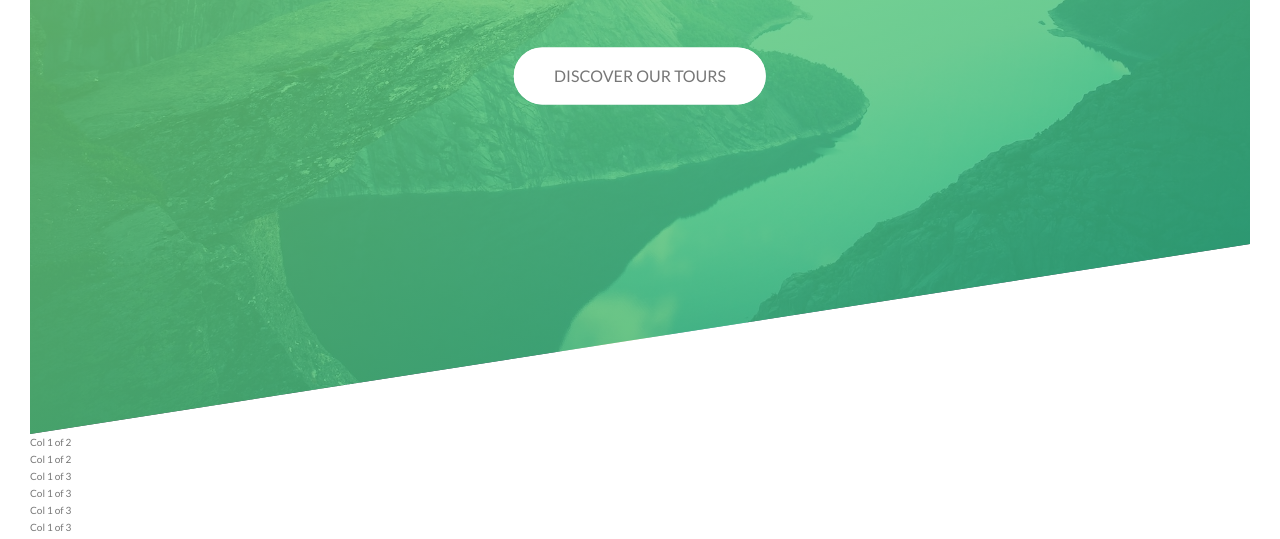
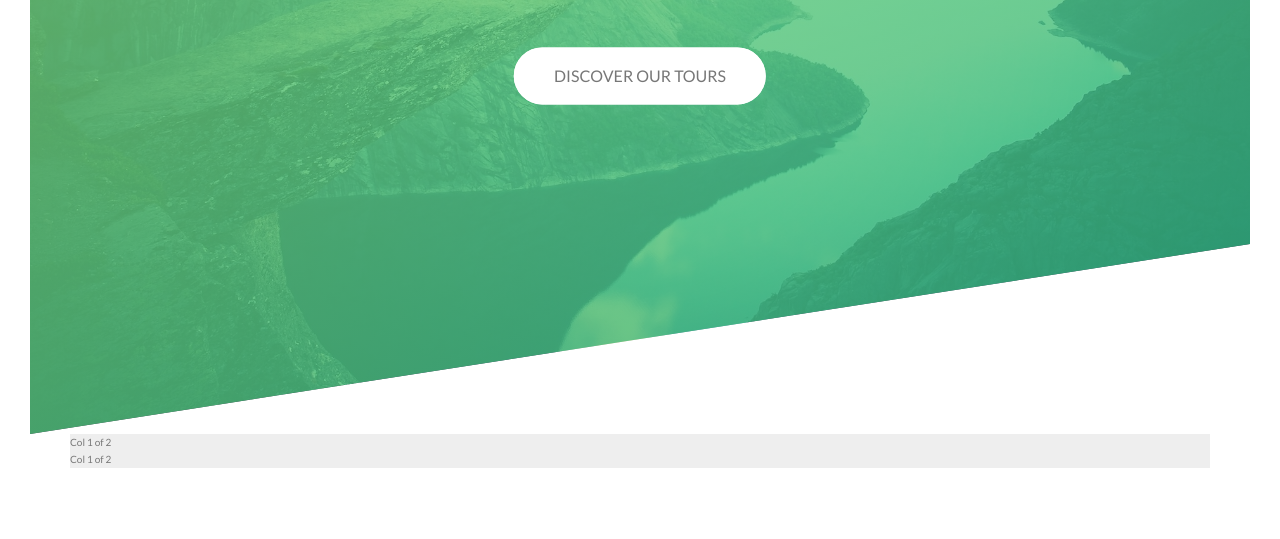
Before and after one commit to aindriu80/Natours, a website: page index.html in a window 1280 px wide. Shown: the part 356-895 px from the top of the page. Drawn offline with Linux system fonts and the light colour scheme.

Commit message:
Building a Custom Grid with Floats - gutter- not(:last-child)

```diff
--- a/resources/css/style.css
+++ b/resources/css/style.css
@@ -116,6 +116,13 @@ body {
   animation: moveInButtom .5s ease-out .75s;
   animation-fill-mode: backwards; }
 
+.row {
+  max-width: 114rem;
+  background-color: #eee;
+  margin: 0 auto; }
+  .row:not(:last-child) {
+    margin-bottom: 8rem; }
+
 .header {
   height: 95vh;
   background-image: linear-gradient(to right bottom, rgba(126, 213, 111, 0.8), rgba(40, 180, 133, 0.8)), url(../img/hero.jpg);
```
